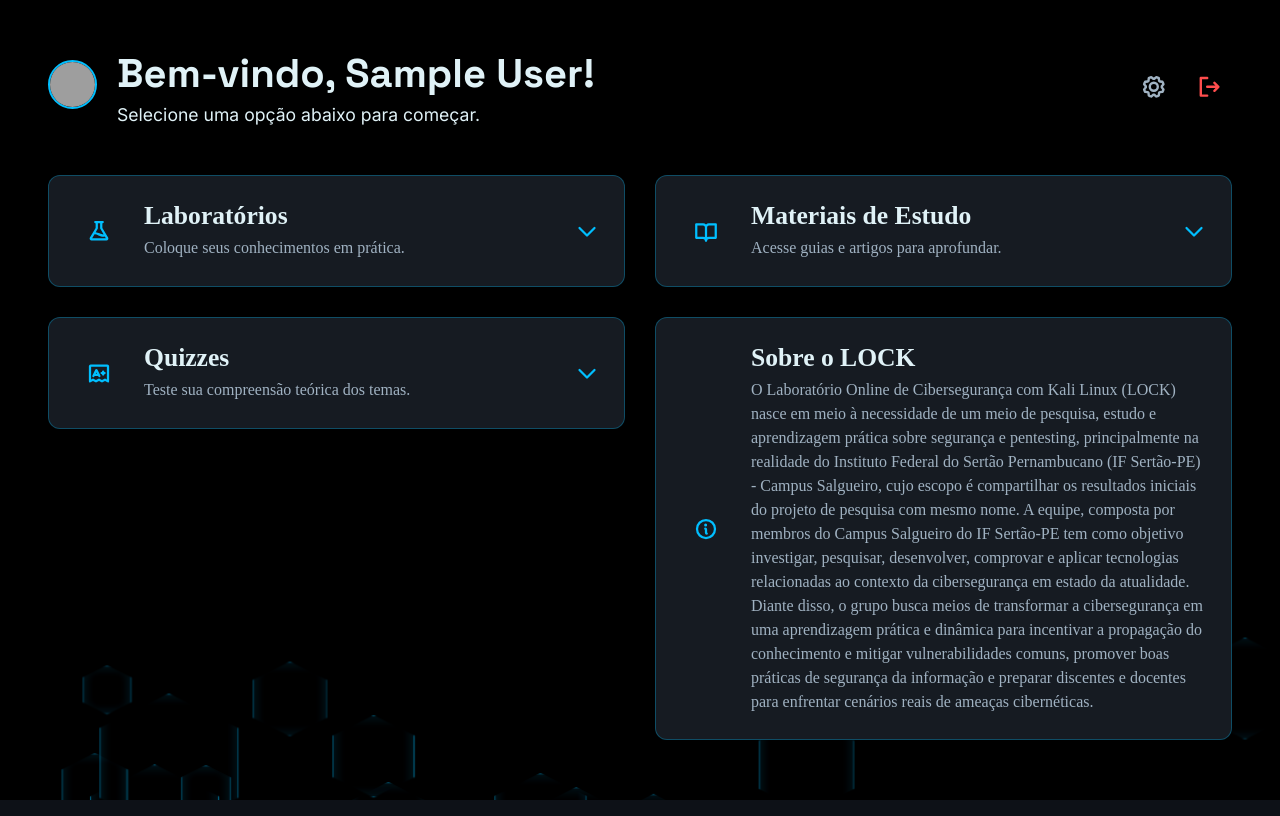
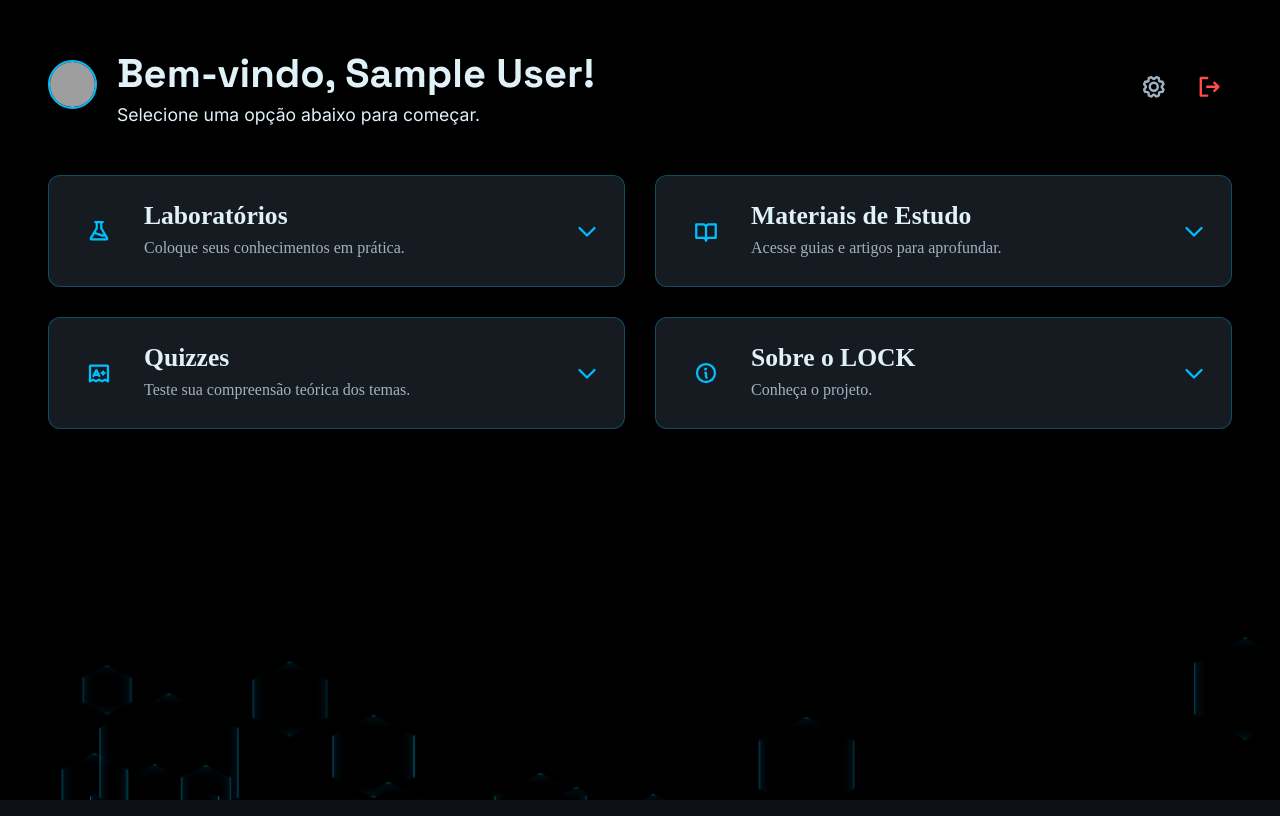
Before and after one commit to TheRealLoppiX/LOCK-FRONT, a React (Create React App) app: page /dashboard in a window 1280 px wide. Built offline with nearby package versions, Linux system fonts and the light colour scheme; sample sign-in values are in the browser's storage; grey boxes are pictures that could not be loaded.

Commit message:
Features

```diff
--- a/src/pages/dashboard.tsx
+++ b/src/pages/dashboard.tsx
@@ -3,7 +3,7 @@ import { useAuth } from '../contexts/authContext';
 import { Link, useNavigate } from 'react-router-dom';
 import {
   CaretDown, Gear, SignOut, Flask, BookOpen, Exam,
-  FilePdf, Article, Question, Info // Adicionado o ícone "Info"
+  FilePdf, Article, Question, Info, Users, Atom // Adicionados ícones para o "Sobre Nós"
 } from '@phosphor-icons/react';
 import HexagonBackground from '../components/hexagonobg';
 import './dashboard.css';
@@ -15,6 +15,7 @@ const Dashboard: React.FC = () => {
   const [isLabsOpen, setIsLabsOpen] = useState(false);
   const [isMaterialsOpen, setIsMaterialsOpen] = useState(false);
   const [isQuizzesOpen, setIsQuizzesOpen] = useState(false);
+  const [isAboutUsOpen, setIsAboutUsOpen] = useState(false); // Novo estado para o "Sobre Nós"
 
   const handleLogout = () => {
     logout();
@@ -69,10 +70,7 @@ const Dashboard: React.FC = () => {
           <div className="dashboard-card">
             <div className="dropdown-header" onClick={() => setIsQuizzesOpen(!isQuizzesOpen)}>
               <div className="card-icon"><Exam weight="bold" /></div>
-              <div className="card-content">
-                <h2>Quizzes</h2>
-                <p>Teste sua compreensão teórica dos temas.</p>
-              </div>
+              <div className="card-content"><h2>Quizzes</h2><p>Teste sua compreensão teórica dos temas.</p></div>
               <CaretDown weight="bold" className={`caret-icon ${isQuizzesOpen ? 'open' : ''}`} />
             </div>
             <div className={`dropdown-content ${isQuizzesOpen ? 'open' : ''}`}>
@@ -99,21 +97,25 @@ const Dashboard: React.FC = () => {
           </div>
 
           {/* ====================================================== */}
-          {/* NOVO CARD "SOBRE NÓS" ADICIONADO AQUI ABAIXO         */}
+          {/* CARD "SOBRE NÓS" AGORA É EXPANSÍVEL E FORMATADO      */}
           {/* ====================================================== */}
           <div className="dashboard-card">
-            {/* Note que este não é expansível, então não tem onClick */}
-            <div className="dropdown-header">
+            <div className="dropdown-header" onClick={() => setIsAboutUsOpen(!isAboutUsOpen)}>
               <div className="card-icon"><Info weight="bold" /></div>
               <div className="card-content">
                 <h2>Sobre o LOCK</h2>
-                <p> O Laboratório Online de Cibersegurança com Kali Linux (LOCK) nasce em meio à necessidade de um meio de pesquisa, estudo e aprendizagem prática sobre segurança e pentesting, principalmente na realidade do Instituto Federal do Sertão Pernambucano (IF Sertão-PE) - Campus Salgueiro, cujo escopo é compartilhar os resultados iniciais do projeto de pesquisa com mesmo nome.
-      A equipe, composta por membros do Campus Salgueiro do IF Sertão-PE  tem como objetivo investigar, pesquisar, desenvolver, comprovar e aplicar tecnologias relacionadas ao contexto da cibersegurança em estado da atualidade.
-   Diante disso, o grupo busca meios de transformar a cibersegurança em uma aprendizagem prática e dinâmica para incentivar a propagação do conhecimento e mitigar vulnerabilidades comuns, promover boas práticas de segurança da informação e preparar discentes e docentes para enfrentar cenários reais de ameaças cibernéticas.</p>
+                <p>Conheça o projeto.</p>
+              </div>
+              <CaretDown weight="bold" className={`caret-icon ${isAboutUsOpen ? 'open' : ''}`} />
+            </div>
+            <div className={`dropdown-content ${isAboutUsOpen ? 'open' : ''}`}>
+              <div className="about-us-text">
+                <p>O Laboratório Online de Cibersegurança com Kali Linux (LOCK) nasce em meio à necessidade de um meio de pesquisa, estudo e aprendizagem prática sobre segurança e pentesting, principalmente na realidade do Instituto Federal do Sertão Pernambucano (IFSertão-PE) - Campus Salgueiro.</p>
+                <p>A equipe, composta por membros do Campus Salgueiro do IF Sertão-PE, tem como objetivo investigar, pesquisar, desenvolver, comprovar e aplicar tecnologias relacionadas ao contexto da cibersegurança em estado da atualidade.</p>
+                <p>Diante disso, o grupo busca meios de transformar a cibersegurança em uma aprendizagem prática e dinâmica para incentivar a propagação do conhecimento, mitigar vulnerabilidades comuns, promover boas práticas de segurança da informação e preparar discentes e docentes para enfrentar cenários reais de ameaças cibernéticas.</p>
               </div>
             </div>
           </div>
-
         </div>
       </main>
     </div>
```
